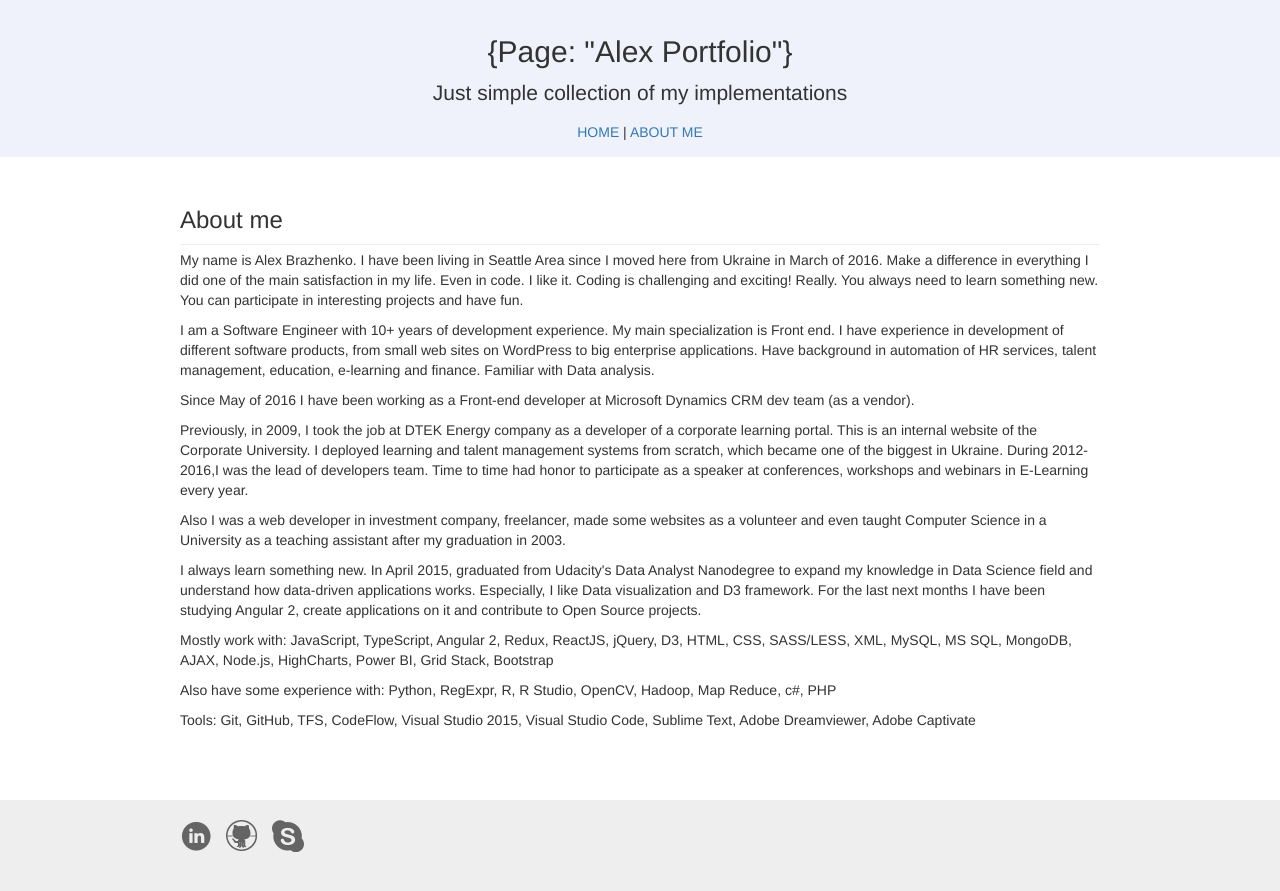
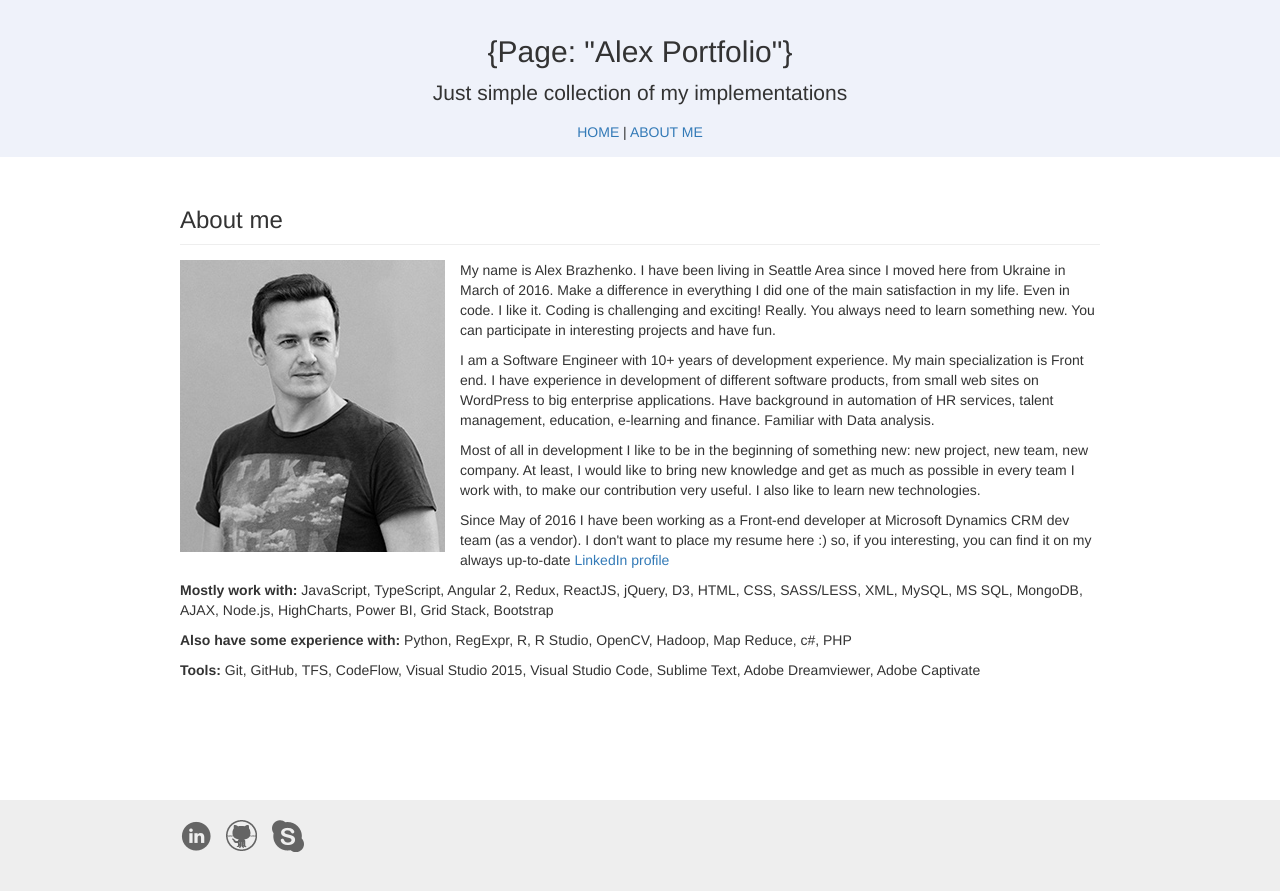
Before and after one commit to alexbra/alexbra.github.io, a Jekyll site: the page built from about.html, in a window 1280 px wide. Shown: the top 891 px of the page. Built offline with Jekyll 4.4.1, drawn with Linux system fonts in a browser that asks for light colours.

Commit message:
update portfolio

```diff
--- a/about.html
+++ b/about.html
@@ -7,6 +7,10 @@
         <div class="col-md-12">
             <h3>About me</h3>
             <hr>
+            <div style="margin-top: 15px;">
+                <div style="float: left; margin-right: 15px;">
+                    <img src="img/alex_avatar.jpg" />
+                </div>
                 <p>
                     My name is Alex Brazhenko. I have been living in Seattle Area since I moved here from Ukraine in March of 2016.
                     Make a difference in everything I did one of the main satisfaction in my life. Even in code.
@@ -18,24 +22,24 @@
                     I have experience in development of different software products, from small web sites on WordPress to big enterprise applications. Have background in automation of HR services, talent management, education, e-learning and finance. Familiar with Data analysis.
                 </p>
                 <p>
-            Since May of 2016 I have been working as a Front-end developer at Microsoft Dynamics CRM dev team (as a vendor).
+                    Most of all in development I like to be in the beginning of something new: new project, new team, new company.
+                    At least, I would like to bring new knowledge and get as much as possible in every team I work with, to make
+                    our contribution very useful. I also like to learn new technologies.
                 </p>
                 <p>
-            Previously, in 2009, I took the job at DTEK Energy company as a developer of a corporate learning portal. This is an internal website of the Corporate University. I deployed learning and talent management systems from scratch, which became one of the biggest in Ukraine. During 2012-2016,I was the lead of developers team. Time to time had honor to participate as a speaker at conferences, workshops and webinars in E-Learning every year.
+                    Since May of 2016 I have been working as a Front-end developer at Microsoft Dynamics CRM dev team (as a vendor).
+                    I don't want to place my resume here :) so, if you interesting, you can find it on my always up-to-date
+                    <a href="https://www.linkedin.com/profile/view?id=109443060">LinkedIn profile</a>
                 </p>
                 <p>
-            Also I was a web developer in investment company, freelancer, made some websites as a volunteer and even taught Computer Science in a University as a teaching assistant after my graduation in 2003.
+                    <b>Mostly work with:</b> JavaScript, TypeScript, Angular 2, Redux, ReactJS, jQuery, D3, HTML, CSS, SASS/LESS, XML, MySQL, MS SQL, MongoDB, AJAX, Node.js, HighCharts, Power BI, Grid Stack, Bootstrap
                 </p>
                 <p>
-            I always learn something new. In April 2015, graduated from Udacity's Data Analyst Nanodegree to expand my knowledge in Data Science field and understand how data-driven applications works. Especially, I like Data visualization and D3 framework. For the last next months I have been studying Angular 2, create applications on it and contribute to Open Source projects.
+                    <b>Also have some experience with:</b> Python, RegExpr, R, R Studio, OpenCV, Hadoop, Map Reduce, c#, PHP
                 </p>
                 <p>
-            Mostly work with: JavaScript, TypeScript, Angular 2, Redux, ReactJS, jQuery, D3, HTML, CSS, SASS/LESS, XML, MySQL, MS SQL, MongoDB, AJAX, Node.js, HighCharts, Power BI, Grid Stack, Bootstrap
+                    <b>Tools:</b> Git, GitHub, TFS, CodeFlow, Visual Studio 2015, Visual Studio Code, Sublime Text, Adobe Dreamviewer, Adobe Captivate
                 </p>
-        <p>
-            Also have some experience with: Python, RegExpr, R, R Studio, OpenCV, Hadoop, Map Reduce, c#, PHP
-        </p>
-        <p>
-            Tools: Git, GitHub, TFS, CodeFlow, Visual Studio 2015, Visual Studio Code, Sublime Text, Adobe Dreamviewer, Adobe Captivate
             </div>
         </div>
+</div>
```
Also changed, not shown: _posts/2016-10-02-projects.ytplayer-mongo.md (added, +42 -0 lines), tags/ExpressJS.md (added, +6 -0 lines), tags/MongoDB.md (added, +6 -0 lines), 1 other file. Lines whose indentation alone changed are shown as unchanged.
